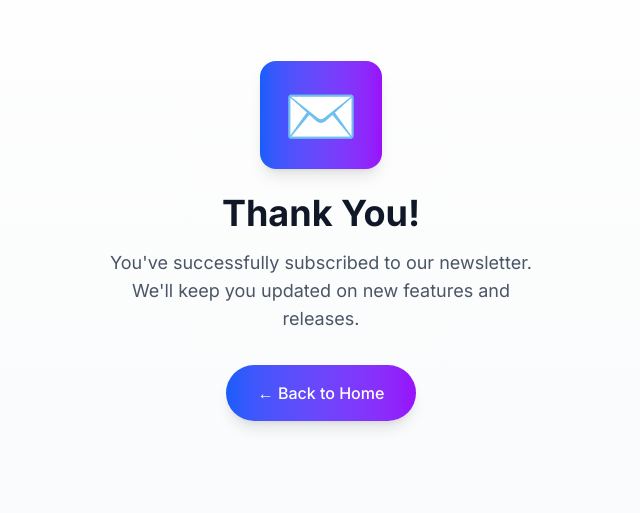
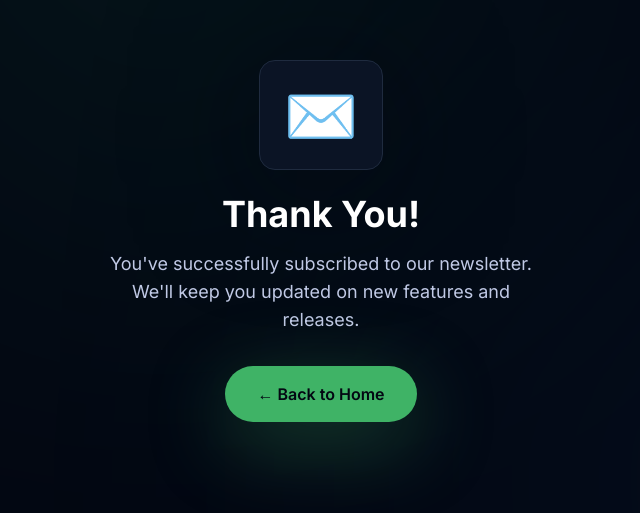
Before and after one commit to iqtoolkit/iqtoolkit.ai, a Next.js app: page /thank-you in a window 1280 px wide. Shown: the part 159-672 px from the top of the page, without its empty margins (319-959 px from the left). Built offline with nearby package versions, Linux system fonts and the light colour scheme.

Commit message:
fix: enhance styling for various components to improve readability and aesthetics

```diff
--- a/app/about/page.tsx
+++ b/app/about/page.tsx
@@ -101,7 +101,7 @@ export default function AboutPage() {
         {/* Why iqtoolkit Exists */}
         <section className="rounded-3xl border border-[#1f2b3f] bg-[#0b1425] p-8">
           <h2 className="mb-4 text-3xl font-bold text-white">Why iqtoolkit Exists</h2>
-          <div className="prose prose-lg max-w-none text-[#c0c9e5] prose-strong:text-white">
+          <div className="prose prose-invert prose-lg max-w-none text-[#c0c9e5] prose-p:text-[#c0c9e5] prose-li:text-[#c0c9e5] prose-headings:text-white prose-strong:text-white">
             <p>
               After more than a decade of manually diagnosing slow queries, building monitoring
               dashboards, and tuning database performance in production environments, Giovanni
--- a/app/blog/[slug]/page.tsx
+++ b/app/blog/[slug]/page.tsx
@@ -108,7 +108,7 @@ export default async function BlogPostPage({ params }: BlogPostPageProps) {
           )}
         </header>
 
-        <div className="prose prose-lg mx-auto max-w-none text-[#c0c9e5] prose-headings:text-white prose-a:text-[#6dffbd] prose-a:no-underline hover:prose-a:underline prose-strong:text-white prose-code:text-[#6dffbd] prose-pre:bg-[#050b18] prose-pre:border prose-pre:border-[#1f2b3f]">
+        <div className="prose prose-invert prose-lg mx-auto max-w-none text-[#c0c9e5] prose-p:text-[#c0c9e5] prose-li:text-[#c0c9e5] prose-headings:text-white prose-a:text-[#6dffbd] prose-a:no-underline hover:prose-a:underline prose-strong:text-white prose-code:text-[#6dffbd] prose-pre:bg-[#050b18] prose-pre:border prose-pre:border-[#1f2b3f]">
           <MDXRemote
             source={post.content}
             options={{
--- a/app/cv/page.tsx
+++ b/app/cv/page.tsx
@@ -81,7 +81,7 @@ export default function AboutPage() {
         {/* Professional Summary */}
         <section className="mb-16">
           <h2 className="mb-6 text-3xl font-bold text-white">Professional Summary</h2>
-          <div className="prose prose-lg max-w-none text-[#c0c9e5] prose-strong:text-white">
+          <div className="prose prose-invert prose-lg max-w-none text-[#c0c9e5] prose-p:text-[#c0c9e5] prose-li:text-[#c0c9e5] prose-headings:text-white prose-strong:text-white">
             <p>
               Database Administrator with more than 10 years of PostgreSQL and open-source database
               experience, focused on data optimization, AI-driven analysis tools, and large-scale
--- a/app/thank-you/page.tsx
+++ b/app/thank-you/page.tsx
@@ -2,22 +2,27 @@ import Link from "next/link";
 
 export default function ThankYou() {
   return (
-    <div className="flex min-h-screen flex-col items-center justify-center bg-gradient-to-b from-white to-gray-50 px-4 dark:from-black dark:to-gray-950">
-      <div className="w-full max-w-md text-center">
-        <div className="mb-6 inline-flex items-center justify-center rounded-2xl bg-gradient-to-r from-blue-600 to-purple-600 p-6 shadow-lg">
+    <div className="relative flex min-h-screen flex-col items-center justify-center overflow-hidden bg-[#030712] px-4 text-[#e4ebff]">
+      <div className="pointer-events-none absolute inset-0 opacity-50">
+        <div className="absolute -top-24 left-1/4 h-80 w-80 rounded-full bg-[#1f8f63] blur-[220px]"></div>
+        <div className="absolute bottom-0 right-0 h-80 w-80 rounded-full bg-[#15487a] blur-[240px]"></div>
+      </div>
+
+      <div className="relative w-full max-w-md text-center">
+        <div className="mb-6 inline-flex items-center justify-center rounded-2xl border border-[#1f2b3f] bg-[#0b1425] p-6 shadow-[0_20px_120px_rgba(3,7,18,0.55)]">
           <span className="text-6xl">✉️</span>
         </div>
 
-        <h1 className="mb-4 text-4xl font-bold text-gray-900 dark:text-white">Thank You!</h1>
+        <h1 className="mb-4 text-4xl font-bold text-white">Thank You!</h1>
 
-        <p className="mb-8 text-lg text-gray-600 dark:text-gray-400">
+        <p className="mb-8 text-lg text-[#c0c9e5]">
           You&apos;ve successfully subscribed to our newsletter. We&apos;ll keep you updated on new
           features and releases.
         </p>
 
         <Link
           href="/"
-          className="inline-flex items-center justify-center rounded-full bg-gradient-to-r from-blue-600 to-purple-600 px-8 py-4 text-base font-medium text-white shadow-lg transition-all hover:scale-105 hover:shadow-xl"
+          className="inline-flex items-center justify-center rounded-full bg-[#3fb366] px-8 py-4 text-base font-semibold text-[#030712] shadow-[0_20px_80px_rgba(63,179,102,0.35)] transition-all hover:scale-105 hover:bg-[#6dffbd]"
         >
           ← Back to Home
         </Link>
--- a/components/SocialIcon.tsx
+++ b/components/SocialIcon.tsx
@@ -27,7 +27,7 @@ export function SocialIcon({ href, label, variant, rel }: SocialIconProps) {
       target="_blank"
       rel={rel ?? "noopener noreferrer"}
       aria-label={label}
-      className="text-gray-600 hover:text-blue-600 dark:text-gray-400 dark:hover:text-blue-400"
+      className="text-[#8ea2c6] transition-colors hover:text-[#6dffbd]"
     >
       {icon.type === "image" ? (
         <Image src={icon.path} alt={label} width={24} height={24} className="h-6 w-6" />
```
